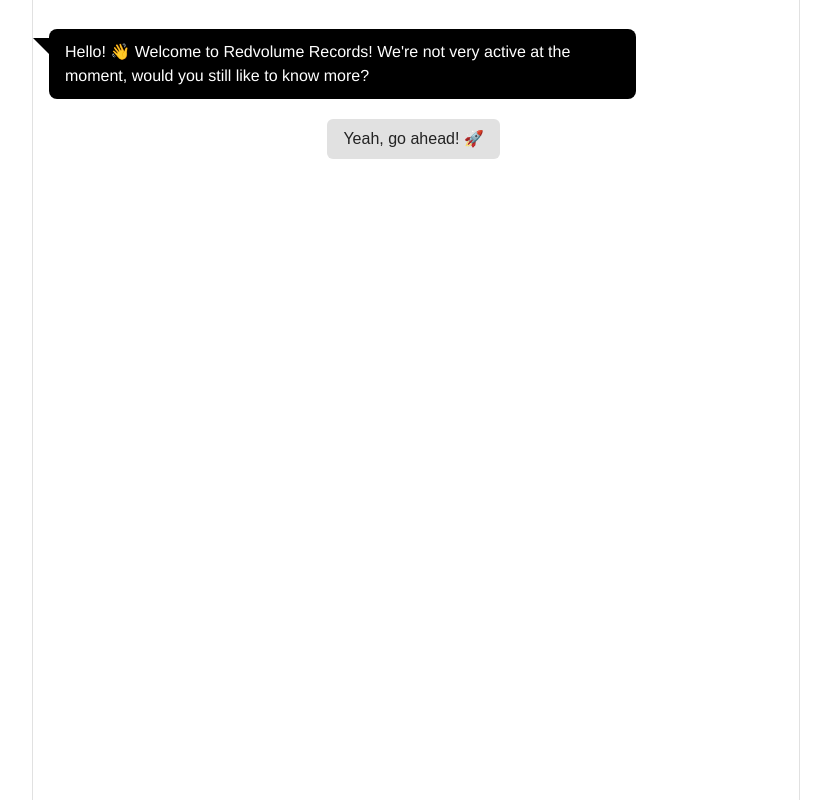
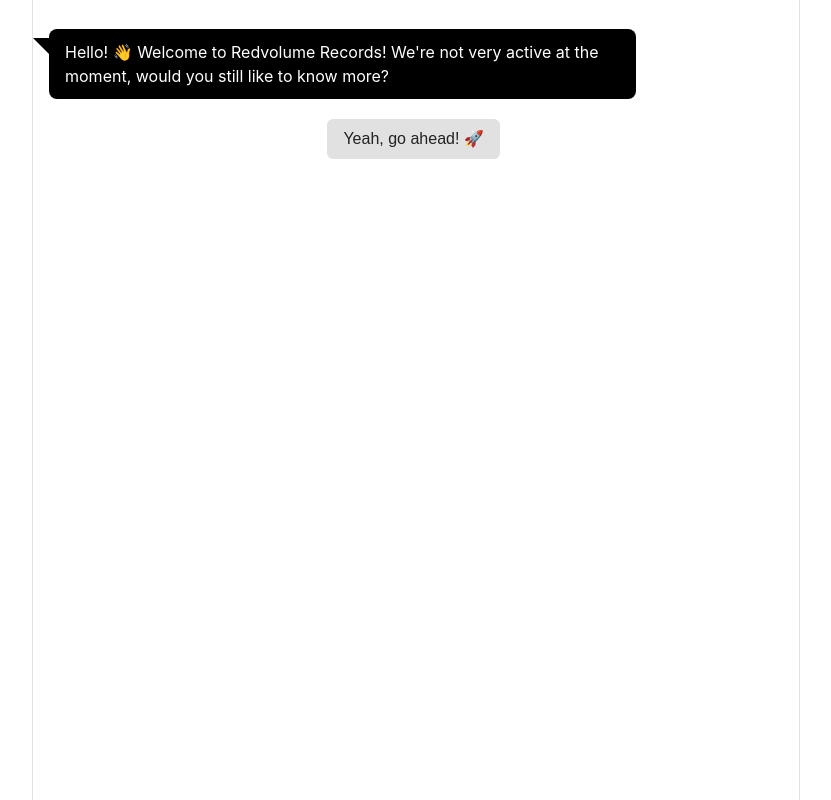
Before and after one commit to dermike/redvolume, a website: page index.html in a window 1280 px wide. Shown: the whole page, without its empty margins (224-1055 px from the left). Drawn offline with Linux system fonts and the light colour scheme.

Commit message:
use system fonts

```diff
--- a/css/style.css
+++ b/css/style.css
@@ -12,7 +12,15 @@
   height: 100%;
   margin: 0;
   padding: 0;
-  font-family: 'Helvetica Neue', Helvetica, Arial, sans-serif;
+  font-family: -apple-system,
+               BlinkMacSystemFont,
+               "Segoe UI",
+               Roboto,
+               Oxygen-Sans,
+               Ubuntu,
+               Cantarell,
+               "Helvetica Neue",
+               sans-serif;
   font-size: 16px;
   line-height: 1.5;
   overflow: hidden;
```
